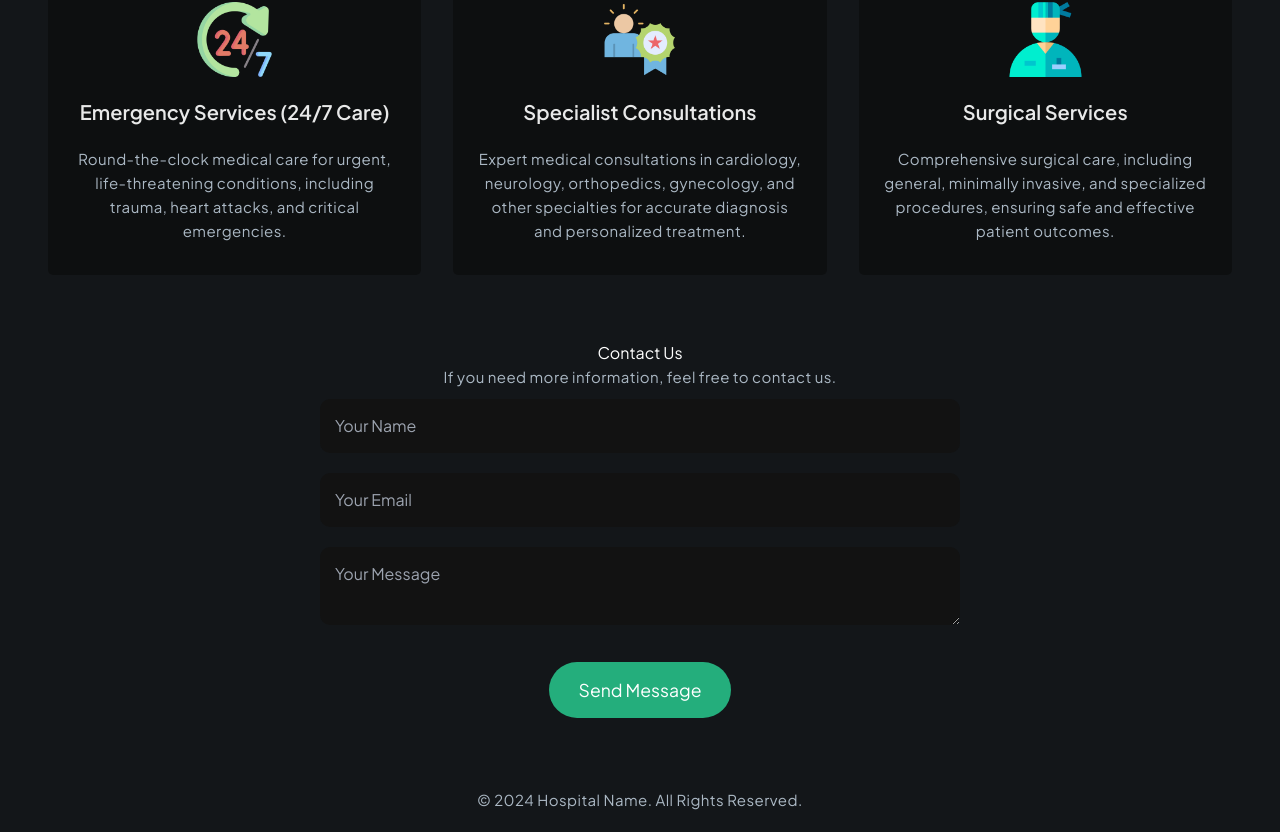
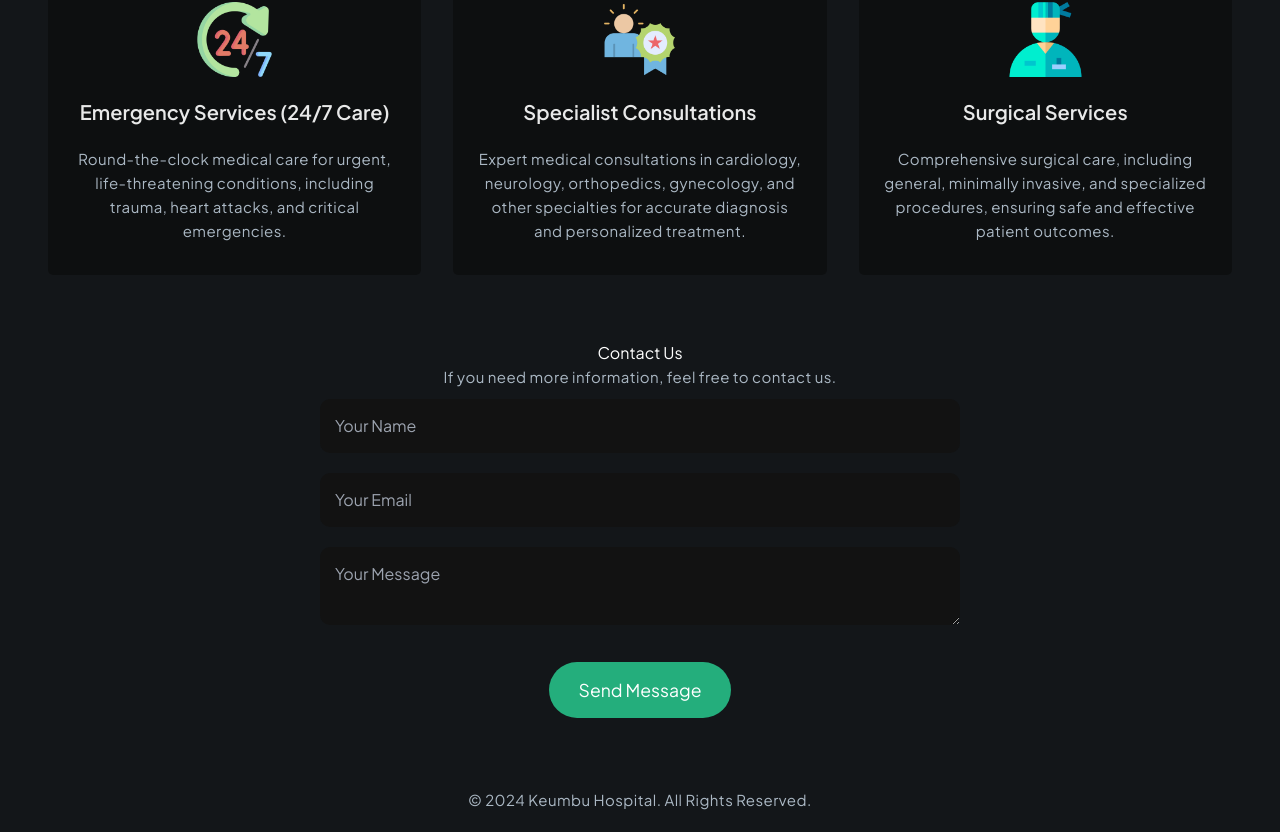
Before and after one commit to KevinMisati/healthcare, a Next.js app: page / in a window 1280 px wide. Shown: the part 896-1728 px from the top of the page. Built offline with nearby package versions, Linux system fonts and the light colour scheme.

Commit message:
made the copyRight year dynamic

```diff
--- a/components/home/footer.tsx
+++ b/components/home/footer.tsx
@@ -4,7 +4,7 @@ import React from 'react'
 const Footer = () => {
   return (
     <footer>
-        <p>&copy; 2024 Hospital Name. All Rights Reserved.</p>
+        <p>&copy; {new Date().getFullYear()} Keumbu Hospital. All Rights Reserved.</p>
     </footer>
   )
 }
```
